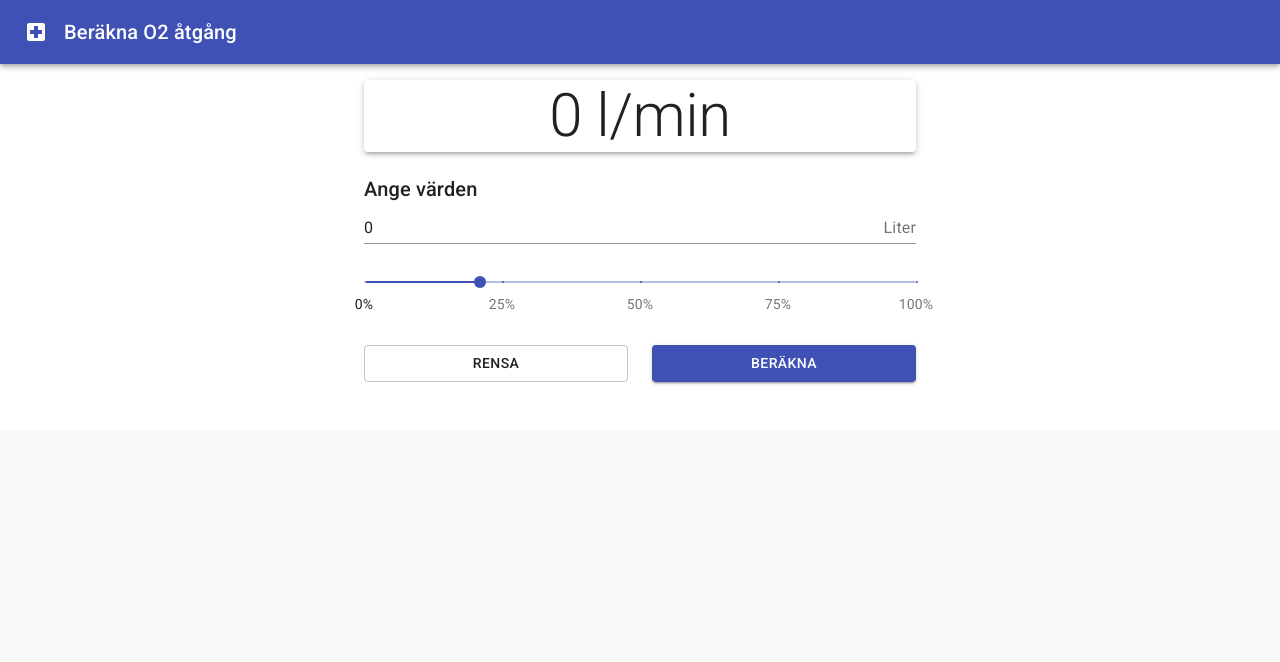
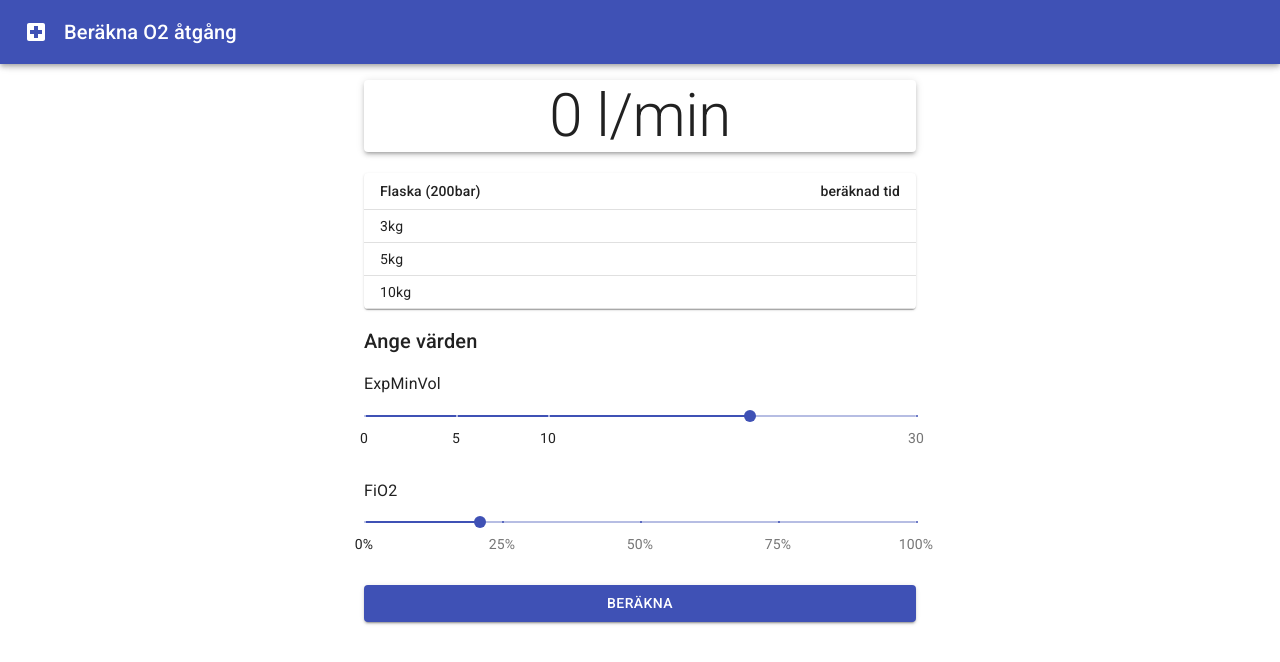
Before and after one commit to Designcubical/oxygen, a React (Create React App) app: page / in a window 1280 px wide. Shown: the top 662 px of the page. Built offline with nearby package versions, Linux system fonts and the light colour scheme.

Commit message:
Fix slider och format

```diff
--- a/src/components/OtwoForm.js
+++ b/src/components/OtwoForm.js
@@ -3,9 +3,8 @@ import { useFormik } from "formik";
 import * as yup from "yup";
 import Button from "@material-ui/core/Button";
 import Grid from "@material-ui/core/Grid";
-import Input from "@material-ui/core/Input";
 import Slider from "@material-ui/core/Slider";
-import InputAdornment from "@material-ui/core/InputAdornment";
+import Typography from "@material-ui/core/Typography";
 
 const validationSchema = yup.object({
   expMinVol: yup
@@ -49,23 +48,50 @@ const OtwoForm = ({ callback, clear }) => {
     },
   ];
 
+  const marks2 = [
+    {
+      value: 0,
+      label: "0",
+    },
+    {
+      value: 5,
+      label: "5",
+    },
+    {
+      value: 10,
+      label: "10",
+    },
+    {
+      value: 30,
+      label: "30",
+    },
+  ];
+
   return (
     <form onSubmit={formik.handleSubmit}>
       <Grid container spacing={3}>
         <Grid item xs={12} md={12}>
-          <Input
-            fullWidth
-            id="expMinVol"
-            name="expMinVol"
-            label="ExpMinVol"
-            type="number"
-            value={formik.values.expMinVol}
-            onChange={formik.handleChange}
-            error={formik.touched.expMinVol && Boolean(formik.errors.expMinVol)}
-            endAdornment={<InputAdornment position="end">Liter</InputAdornment>}
+          <Typography id="continuous-slider" gutterBottom>
+            ExpMinVol
+          </Typography>
+          <Slider
+            defaultValue={21}
+            getAriaValueText={(value) => {
+              return `${value} liter`;
+            }}
+            aria-labelledby="discrete-slider-always"
+            onChange={(e, value) => formik.setFieldValue("expMinVol", value)}
+            step={0.1}
+            min={0}
+            max={30}
+            marks={marks2}
+            valueLabelDisplay="auto"
           />
         </Grid>
         <Grid item xs={12} md={12}>
+          <Typography id="continuous-slider" gutterBottom>
+            FiO2
+          </Typography>
           <Slider
             defaultValue={21}
             getAriaValueText={(value) => {
@@ -78,19 +104,7 @@ const OtwoForm = ({ callback, clear }) => {
             valueLabelDisplay="auto"
           />
         </Grid>
-        <Grid item xs={6} md={6}>
-          <Button
-            variant="outlined"
-            fullWidth
-            onClick={() => {
-              clear();
-              formik.resetForm();
-            }}
-          >
-            Rensa
-          </Button>
-        </Grid>
-        <Grid item xs={6} md={6}>
+        <Grid item xs={12} md={12}>
           <Button color="primary" variant="contained" fullWidth type="submit">
             Beräkna
           </Button>
--- a/src/features/home/Home.js
+++ b/src/features/home/Home.js
@@ -2,6 +2,12 @@ import React, { useState } from "react";
 import AppBar from "@material-ui/core/AppBar";
 import LocalHospital from "@material-ui/icons/LocalHospital";
 import Paper from "@material-ui/core/Paper";
+import Table from "@material-ui/core/Table";
+import TableBody from "@material-ui/core/TableBody";
+import TableCell from "@material-ui/core/TableCell";
+import TableContainer from "@material-ui/core/TableContainer";
+import TableHead from "@material-ui/core/TableHead";
+import TableRow from "@material-ui/core/TableRow";
 import { makeStyles } from "@material-ui/core/styles";
 import CssBaseline from "@material-ui/core/CssBaseline";
 import Typography from "@material-ui/core/Typography";
@@ -17,11 +23,21 @@ const useStyles = makeStyles((theme) => ({
     backgroundColor: theme.palette.background.paper,
     padding: theme.spacing(10, 0, 6),
   },
+  formstart: {
+    padding: theme.spacing(2, 0, 1),
+  },
 }));
 
 const Home = () => {
   const classes = useStyles();
   const [result, setResult] = useState(0);
+
+  const timeConvert = (n) => {
+    const minutes = n % 60;
+    const hours = (n - minutes) / 60;
+
+    return `${hours}h ${minutes}min`;
+  };
 
   const calculate = ({ expMinVol, fiO2 }) => {
     // 5kg 200bar = 1000l
@@ -58,7 +74,51 @@ const Home = () => {
                 {result} l/min
               </Typography>
             </Paper>
-            <Typography variant="h6" gutterBottom>
+            <TableContainer component={Paper}>
+              <Table
+                className={classes.table}
+                size="small"
+                aria-label="a dense table"
+              >
+                <TableHead>
+                  <TableRow>
+                    <TableCell>Flaska (200bar)</TableCell>
+                    <TableCell align="right">beräknad tid</TableCell>
+                  </TableRow>
+                </TableHead>
+                <TableBody>
+                  <TableRow key={1}>
+                    <TableCell component="th" scope="row">
+                      3kg
+                    </TableCell>
+                    <TableCell align="right">
+                      {result > 0 ? timeConvert((600 / result).toFixed(0)) : ""}
+                    </TableCell>
+                  </TableRow>
+                  <TableRow key={2}>
+                    <TableCell component="th" scope="row">
+                      5kg
+                    </TableCell>
+                    <TableCell align="right">
+                      {result > 0
+                        ? timeConvert((1000 / result).toFixed(0))
+                        : ""}
+                    </TableCell>
+                  </TableRow>
+                  <TableRow key={3}>
+                    <TableCell component="th" scope="row">
+                      10kg
+                    </TableCell>
+                    <TableCell align="right">
+                      {result > 0
+                        ? timeConvert((2000 / result).toFixed(0))
+                        : ""}
+                    </TableCell>
+                  </TableRow>
+                </TableBody>
+              </Table>
+            </TableContainer>
+            <Typography variant="h6" gutterBottom className={classes.formstart}>
               Ange värden
             </Typography>
             <OtwoForm
```
